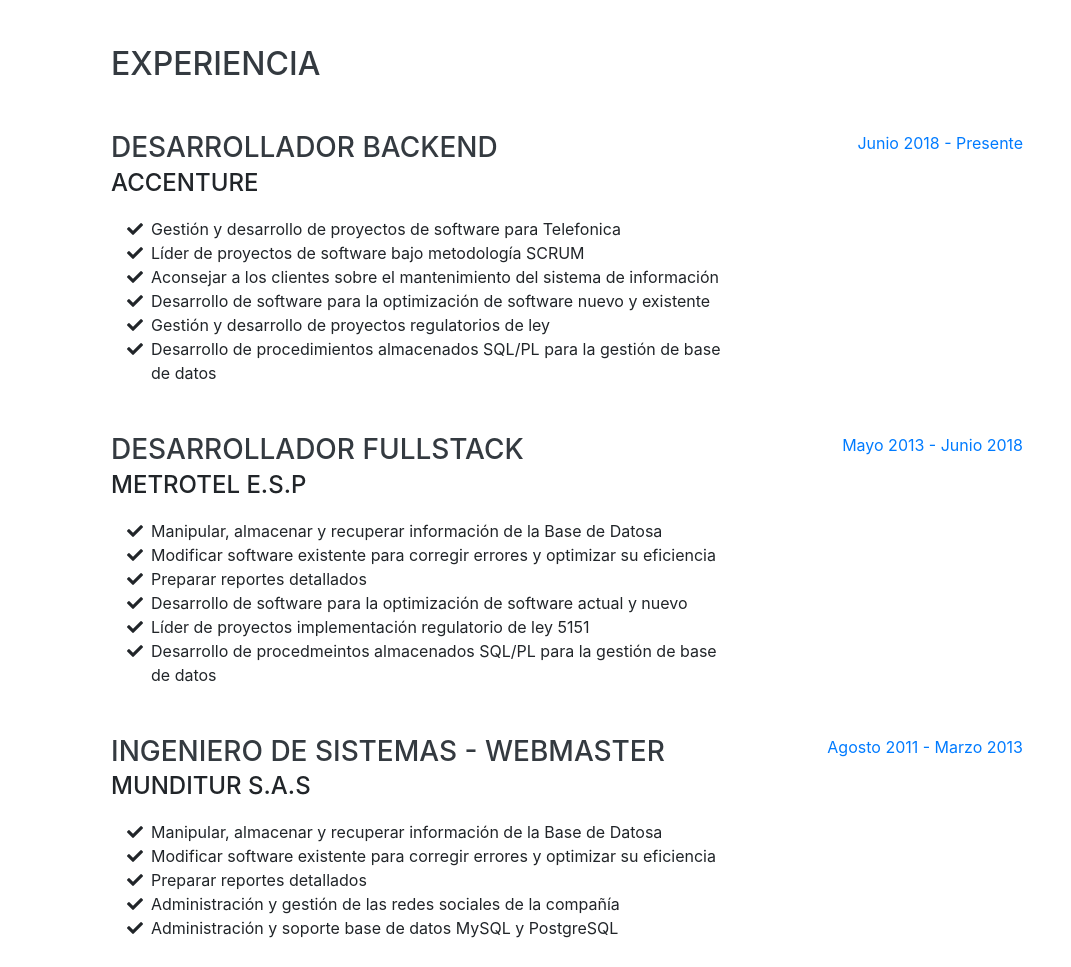
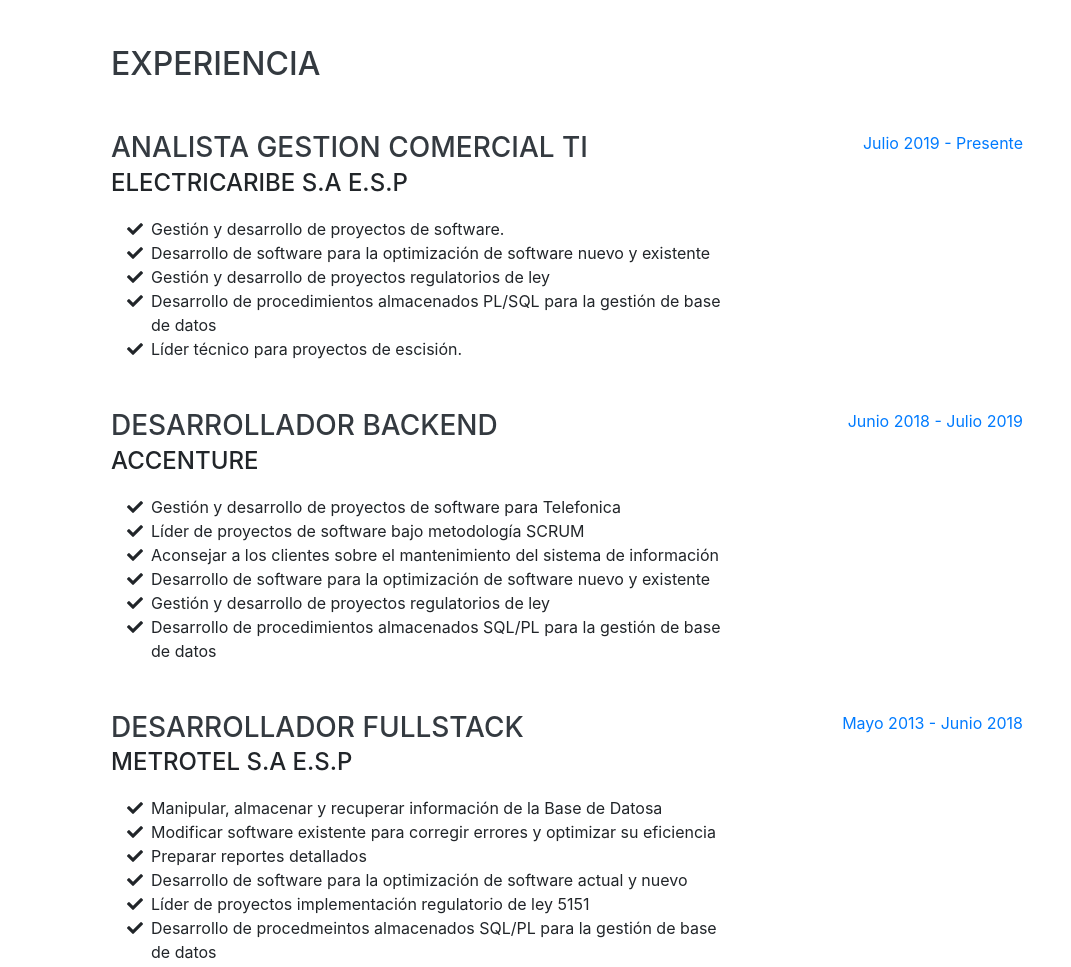
Before and after one commit to ornellaramosv/ornellaramosv.github.io, a website with bundled scripts: page index.html in a window 1280 px wide. Shown: the part 804-1771 px from the top of the page, without its empty margins (209-1280 px from the left). Built offline with nearby package versions, Linux system fonts and the light colour scheme; a web font is replaced by a local one.

Commit message:
Update index.html

```diff
--- a/index.html
+++ b/index.html
@@ -93,6 +93,34 @@
 
         <div class="resume-item d-flex flex-column flex-md-row justify-content-between mb-5">
           <div class="resume-content">
+            <h3 class="mb-0">Analista Gestion Comercial TI</h3>
+            <div class="subheading mb-3">Electricaribe S.A E.S.P</div>
+              <ul class="fa-ul mb-0">
+                  <li>
+                      <i class="fa-li fa fa-check"></i>
+                      Gestión y desarrollo de proyectos de software.</li>
+                  <li>
+                      <i class="fa-li fa fa-check"></i>
+                      Desarrollo de software para la optimización de software nuevo y existente</li>
+                  <li>
+                      <i class="fa-li fa fa-check"></i>
+                      Gestión y desarrollo de proyectos regulatorios de ley</li>
+                  <li>
+                      <i class="fa-li fa fa-check"></i>
+                      Desarrollo de procedimientos almacenados PL/SQL para la gestión de base de datos</li>
+                  <li>
+                      <i class="fa-li fa fa-check"></i>
+                      Líder técnico para proyectos de escisión.
+                  </li>
+              </ul>
+          </div>
+          <div class="resume-date text-md-right">
+            <span class="text-primary">Julio 2019 - Presente</span>
+          </div>
+        </div>
+
+        <div class="resume-item d-flex flex-column flex-md-row justify-content-between mb-5">
+          <div class="resume-content">
             <h3 class="mb-0">Desarrollador BackEnd</h3>
             <div class="subheading mb-3">Accenture</div>
               <ul class="fa-ul mb-0">
@@ -118,14 +146,14 @@
               </ul>
           </div>
           <div class="resume-date text-md-right">
-            <span class="text-primary">Junio 2018 - Presente</span>
+            <span class="text-primary">Junio 2018 - Julio 2019</span>
           </div>
         </div>
 
         <div class="resume-item d-flex flex-column flex-md-row justify-content-between mb-5">
           <div class="resume-content">
             <h3 class="mb-0">Desarrollador Fullstack</h3>
-            <div class="subheading mb-3">Metrotel E.S.P</div>
+            <div class="subheading mb-3">Metrotel S.A E.S.P</div>
               <ul class="fa-ul mb-0">
                   <li>
                       <i class="fa-li fa fa-check"></i>
@@ -196,13 +224,10 @@
             <span class="text-primary">September 2010 - Marzo 2011</span>
           </div>
         </div>
-
       </div>
-
     </section>
 
     <hr class="m-0">
-
     <section class="resume-item p-3 p-lg-5 d-flex align-items-center" id="education">
       <div class="w-75">
         <h2 class="mb-5">Educación</h2>
```
